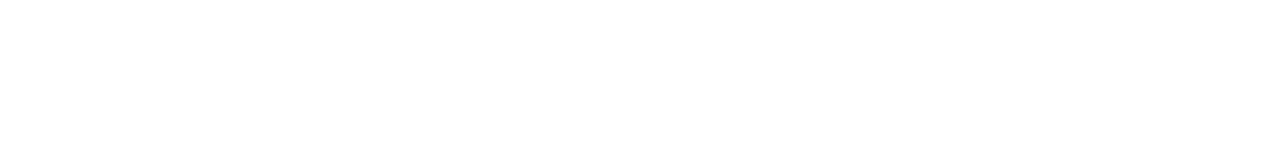
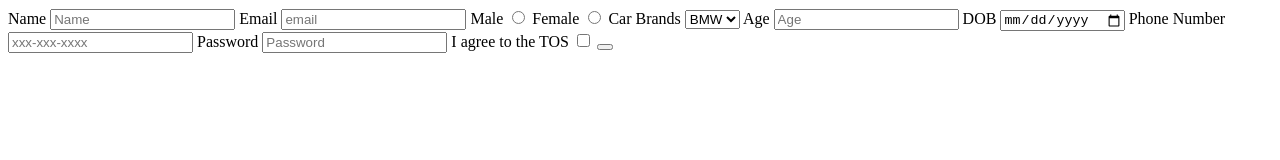
Before and after one commit to acciojob/signup-form-car-vchhavi68, a website: page main.html in a window 1280 px wide. Drawn offline with Linux system fonts and the light colour scheme.

Commit message:
created a submission

```diff
--- a/main.html
+++ b/main.html
@@ -8,7 +8,43 @@
 
 <body>
 	<!-- the entire body must be written by student -->
-    <script type="text/javascript" src="./script.js">
+	<form method="post">
+		<label for="name">Name</label>
+		<input placeholder="Name" type="text" id="name" required>
+
+		<label for="email">Email</label>
+		<input placeholder="email" type="Email" id="email" required>
+
+		<label for="gender_m">Male</label>
+		<input  type="Radio" id="gender_m" name="gender" required>
+		<label for="gender_f">Female</label>
+		<input  type="Radio" id="gender_f" name="gender" required>
+
+		<label for="cars">Car Brands</label>
+		<select placeholder="--Please choose an option--"  id="cars" required>
+			<option>BMW</option>
+			<option>Audi</option>
+			<option>Tata</option>
+		</select>
+
+		<label for="age">Age</label>
+		<input placeholder="Age" type="Number" id="age" required>
+
+		<label for="dob">DOB</label>
+		<input  type="Date" id="dob" required>
+
+		<label for="tel">Phone Number</label>
+		<input placeholder="xxx-xxx-xxxx" type="Tel" id="tel" >
+
+		<label for="password">Password</label>
+		<input placeholder="Password" type="Password" id="password" required>
+
+		<label for="tos">I agree to the TOS</label>
+	    <input  type="Checkbox" id="tos" required>
+		    <button type="submit">
+
+	</form>
+		<script type="text/javascript" src="./script.js">
 </script>
 
 </body>
```
Also changed, not shown: script.js (+7 -0 lines).
